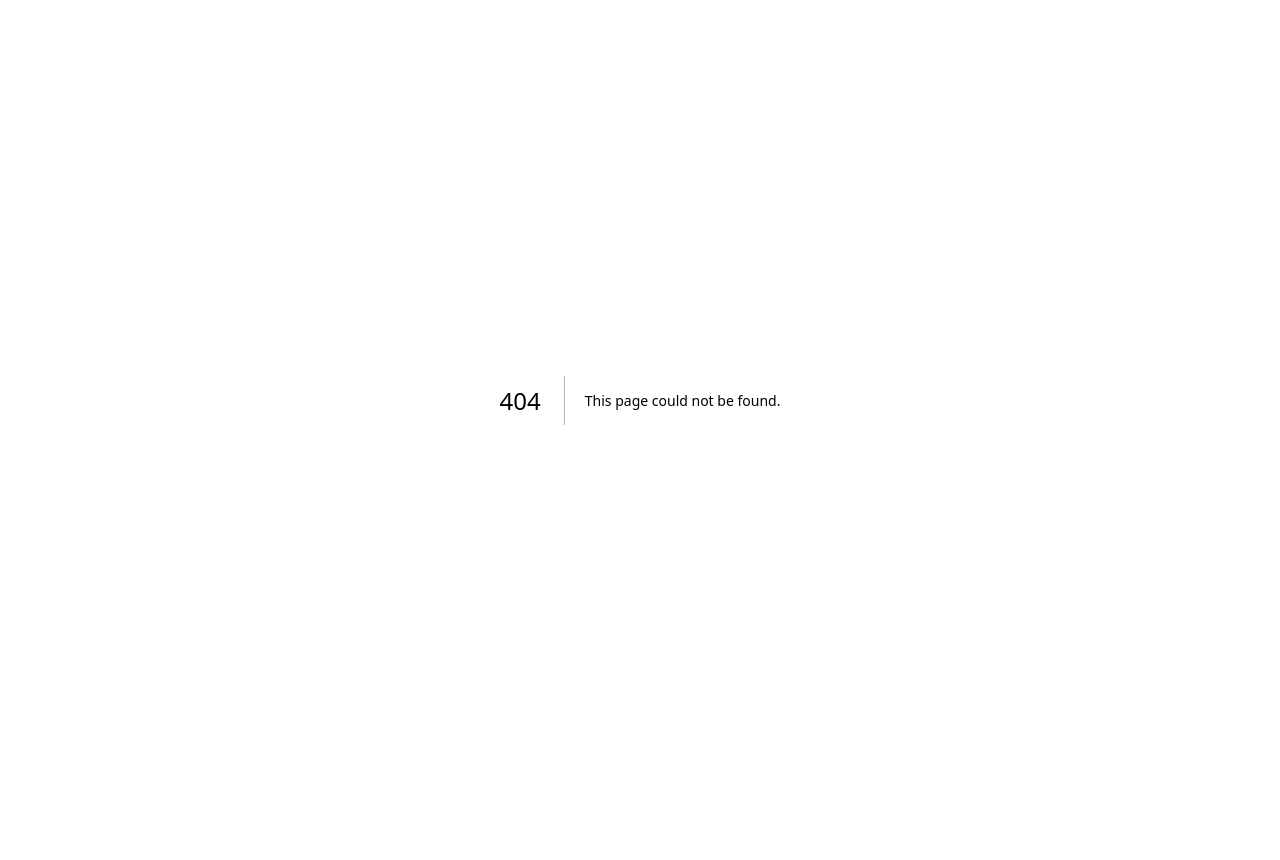
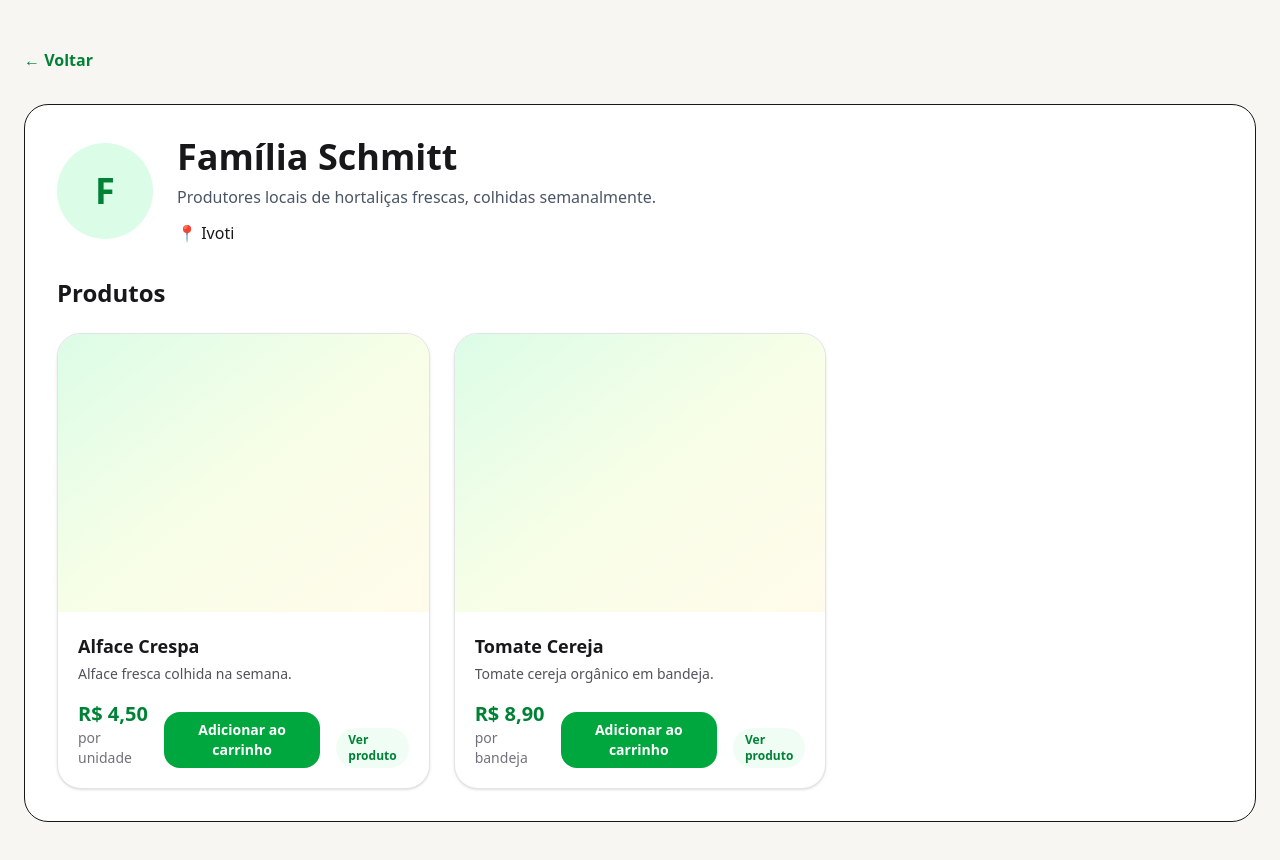
Before and after one commit to opedromeireless/pomar, a Next.js app: page /produtor/familia-schmitt in a window 1280 px wide. Before the commit this address had no page. Shown: the top 860 px of the page. Before the commit the page ends 800 px from the top, so only its background shows below. Built offline with nearby package versions, Linux system fonts and the light colour scheme.

Commit message:
feat: create producer profile page

```diff
--- a/app/produto/[slug]/page.tsx
+++ b/app/produto/[slug]/page.tsx
@@ -48,7 +48,13 @@ export default async function ProductPage({ params }: ProductPageProps) {
             </p>
 
             <p>
-              <strong>Produtor:</strong> {producer?.name}
+              <strong>Produtor:</strong>{" "}
+              <Link
+                href={`/produtor/${producer?.slug}`}
+                className="text-green-700 hover:underline"
+              >
+                {producer?.name}
+              </Link>
             </p>
 
             <p>
--- /dev/null
+++ b/app/produtor/[slug]/page.tsx
@@ -0,0 +1,57 @@
+import Link from "next/link";
+import { notFound } from "next/navigation";
+
+import { producers, products } from "@/data/mock-data";
+import { ProductCard } from "@/components/product/product-card";
+
+type ProducerPageProps = {
+  params: Promise<{
+    slug: string;
+  }>;
+};
+
+export default async function ProducerPage({ params }: ProducerPageProps) {
+  const { slug } = await params;
+
+  const producer = producers.find((item) => item.slug === slug);
+
+  if (!producer) {
+    notFound();
+  }
+
+  const producerProducts = products.filter(
+    (item) => item.producerId === producer.id,
+  );
+
+  return (
+    <main className="mx-auto max-w-7xl px-6 py-12">
+      <Link href="/" className="mb-8 inline-block font-semibold text-green-700">
+        ← Voltar
+      </Link>
+
+      <div className="rounded-3xl border bg-white p-8">
+        <div className="mb-8 flex items-center gap-6">
+          <div className="flex h-24 w-24 items-center justify-center rounded-full bg-green-100 text-4xl font-bold text-green-700">
+            {producer.name.charAt(0)}
+          </div>
+
+          <div>
+            <h1 className="text-4xl font-bold">{producer.name}</h1>
+
+            <p className="mt-2 text-gray-600">{producer.description}</p>
+
+            <p className="mt-3">📍 {producer.city}</p>
+          </div>
+        </div>
+
+        <h2 className="mb-6 text-2xl font-bold">Produtos</h2>
+
+        <div className="grid gap-6 md:grid-cols-2 xl:grid-cols-3">
+          {producerProducts.map((product) => (
+            <ProductCard key={product.id} product={product} />
+          ))}
+        </div>
+      </div>
+    </main>
+  );
+}
```
